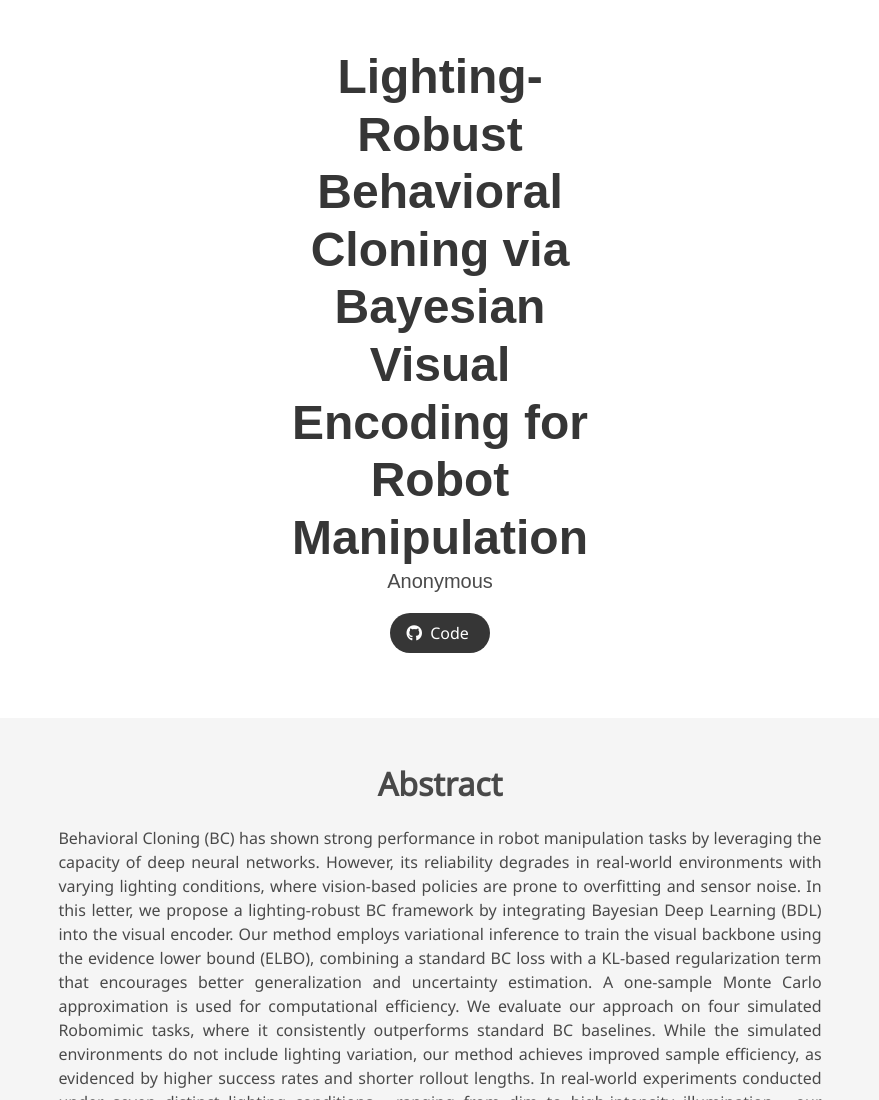
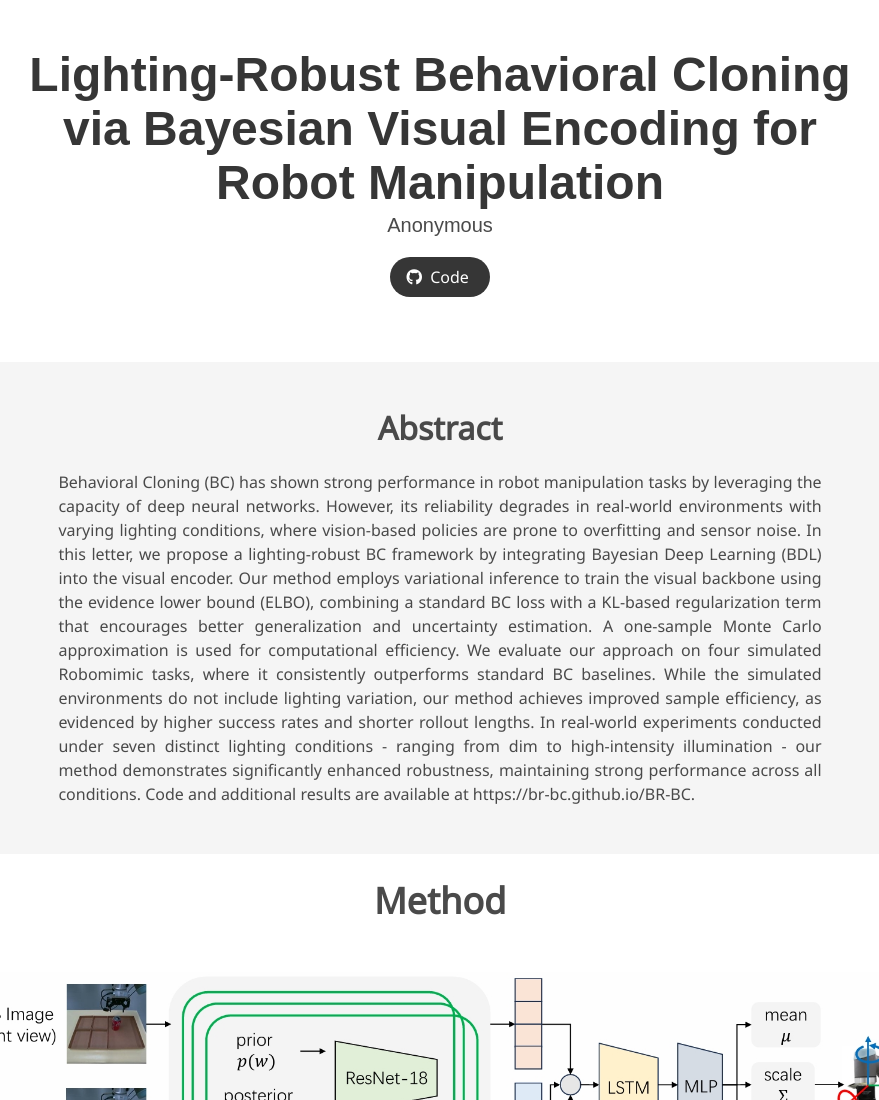
Before and after one commit to BR-BC/BR-BC, a plain HTML site: page index.html in a window 1280 px wide. Shown: the top 1100 px of the page, without its empty margins (200-1079 px from the left). Drawn offline with nearby package versions, Linux system fonts and the light colour scheme; some icons are missing; a web font is replaced by a local one.

Commit message:
Update index.html

```diff
--- a/index.html
+++ b/index.html
@@ -201,9 +201,10 @@
                 <div class="columns is-centered">
                     <div class="column has-text-centered">
                       <!--  <h1 class="title is-1 publication-title">Lighting-Robust Behavioral Cloning via Bayesian Visual Encoding for Robot Manipulation</h1>-->
-			    <h1 class="title is-1 publication-title" style="max-width: 350px; margin: 0 auto; line-height: 1.2;">
+			    <h1 class="title is-1 publication-title" style="max-width: 850px; margin: 0 auto;">
     				Lighting-Robust Behavioral Cloning via Bayesian Visual Encoding for Robot Manipulation
 			    </h1>
+
 
 			    </h1>
 
```
